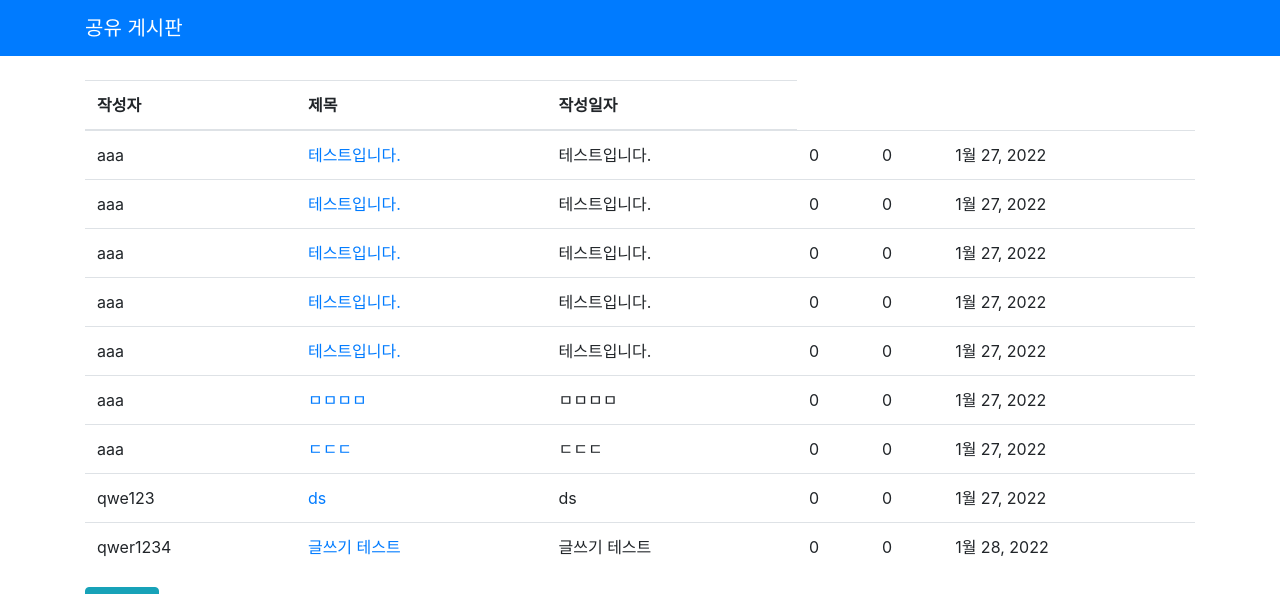
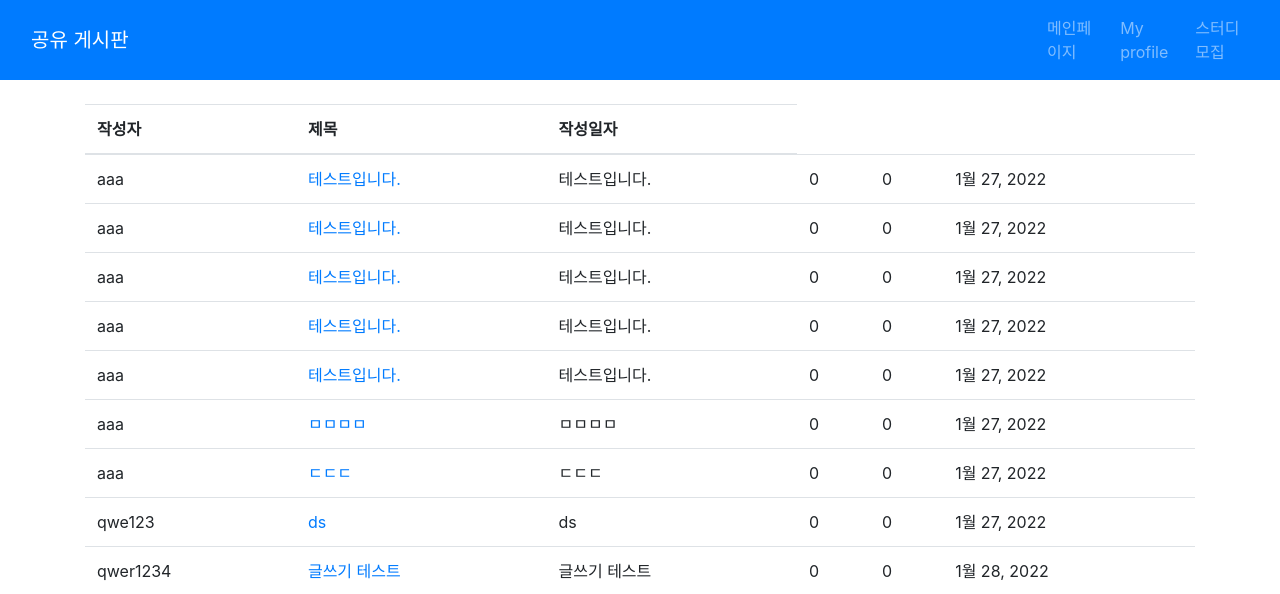
Before and after one commit to KT-AIVLE-CC2-django-miniproject/django_miniproject, a Django app: page /board/share/ in a window 1280 px wide. Shown: the top 594 px of the page. Run offline with Django 3.2, Linux system fonts and the light colour scheme; data comes from the database, SQL or seed files in the repository; both versions use the stored data as it was after the commit; some libraries are stand-ins or nearby versions.

Commit message:
shareboard

```diff
--- a/candyprj/templates/boardapp/sharebase.html
+++ b/candyprj/templates/boardapp/sharebase.html
@@ -19,7 +19,13 @@
     <nav class="navbar navbar-expand-lg navbar-dark bg-primary">
         <div class="container">
             <a class="navbar-brand" href='/board/share'>공유 게시판</a>
-
+        </div>
+        <div class="collapse navbar-collapse" id="navbarResponsive">
+            <ul class="navbar-nav ms-auto my-2 my-lg-0">
+                <li class="nav-item"><a class="nav-link" href='/board/main'>메인페이지</a></li>
+                <li class="nav-item"><a class="nav-link" href='/user/profile'>My profile</a></li>
+                <li class="nav-item"><a class="nav-link" href='/board/home'>스터디 모집</a></li>
+            </ul>
         </div>
     </nav>
 
```
Also changed, not shown: candyprj/db.sqlite3.
